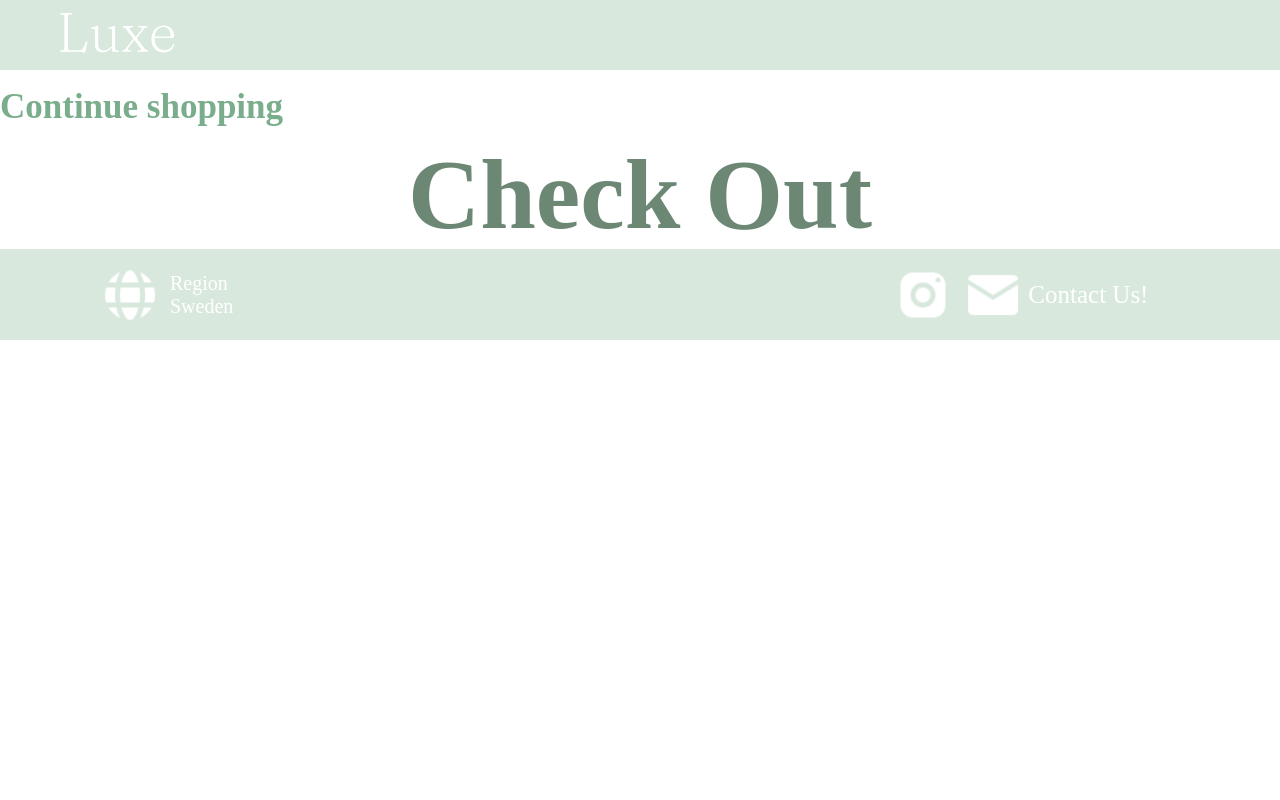
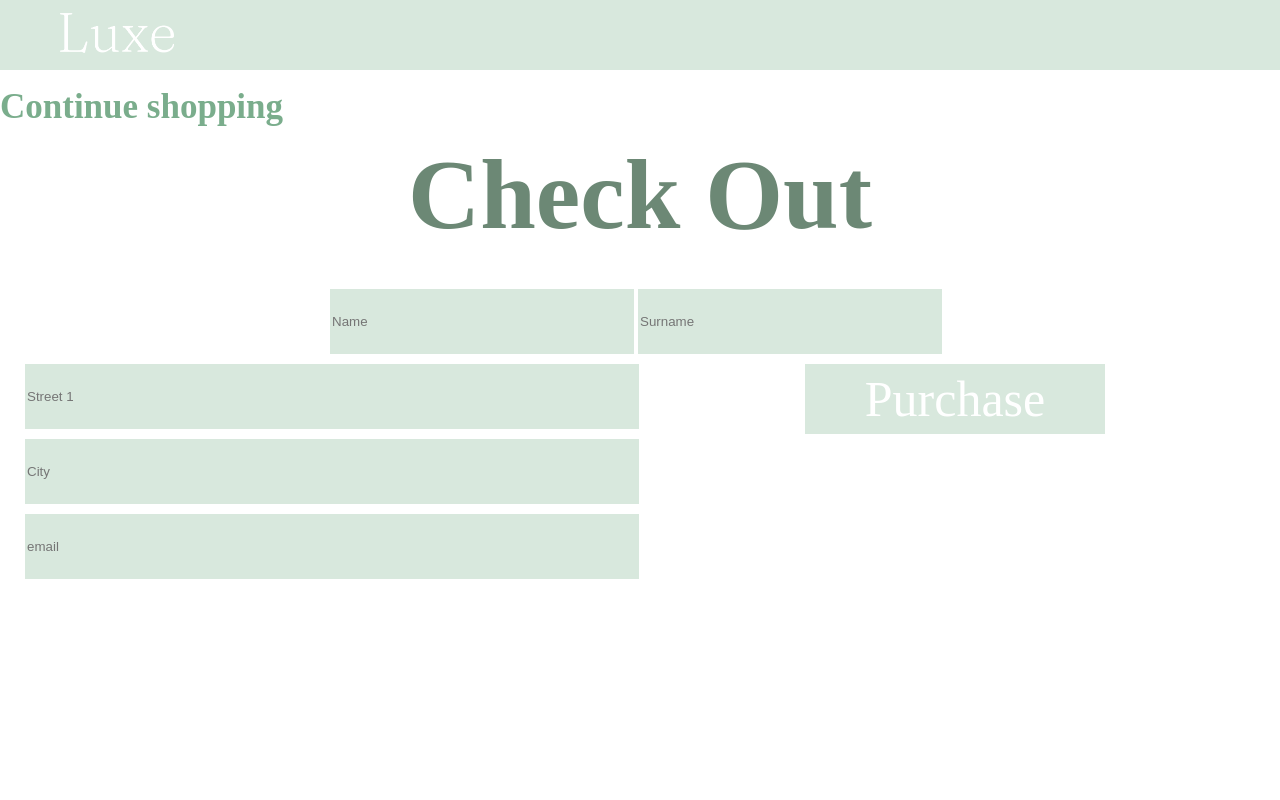
Before and after one commit to mema22mr/wuid-project-group-08, a plain HTML site: page checkout.html in a window 1280 px wide. Shown: the top 800 px of the page. Drawn offline with Linux system fonts and the light colour scheme.

Commit message:
checkout done

```diff
--- a/checkout.css
+++ b/checkout.css
@@ -113,6 +113,7 @@ body {
   .content {
     position: relative;
     top: 70px;
+    height: 100vh;
   }
   .checkout {
     text-align: center;
@@ -137,6 +138,65 @@ body {
   a {
     text-decoration: none;
   }
+  .form {
+    height: fit-content;
+    background-color: white;
+    display: flex;
+    flex-wrap: wrap;
+    justify-content: center;
+    gap: 10px;
+    position: relative;
+    top: -30px;
+    margin-left: 20px;
+    margin-right: 20px;
+  }
+  input {
+    border-width: 0px;
+
+    background-color: #d8e8dd;
+  }
+  .name {
+    width: 620px;
+  }
+  .other {
+    width: 620px;
+    justify-content: center;
+  }
+  #name {
+    width: 300px;
+    height: 63px;
+  }
+  #surname {
+    width: 300px;
+    height: 63px;
+  }
+  #street {
+    width: 610px;
+    height: 63px;
+    margin-bottom: 10px;
+  }
+  #city {
+    width: 610px;
+    height: 63px;
+    margin-bottom: 10px;
+  }
+  #email {
+    width: 610px;
+    height: 63px;
+    margin-bottom: 10px;
+  }
+  button {
+    width: 300px;
+    height: 70px;
+    justify-self: center;
+    margin-left: 150px;
+    margin-right: 150px;
+    background-color: #d8e8dd;
+    border-width: 0px;
+    color: white;
+    font-size: 50px;
+    font-family: "Times New Roman", Times, serif;
+  }
   /*FOOTER*/
   footer {
     background-color: #d8e8dd;
@@ -146,6 +206,8 @@ body {
     flex-wrap: wrap;
     align-items: center;
     color: white;
+    position: relative;
+    bottom: -70px;
   }
 
   #regionIcon {
--- a/checkout.html
+++ b/checkout.html
@@ -25,6 +25,20 @@
       </div>
       <div class="checkout">
         <h1>Check Out</h1>
+      </div>
+      <div class="form">
+        <div class="name">
+          <input type="text" placeholder="Name" id="name" />
+          <input type="text" placeholder="Surname" id="surname" />
+        </div>
+        <div class="other">
+          <input type="text" placeholder="Street 1" id="street" />
+
+          <input type="text" placeholder="City" id="city" />
+
+          <input type="text" placeholder="email" id="email" />
+        </div>
+        <button>Purchase</button>
       </div>
     </div>
     <footer>
```
